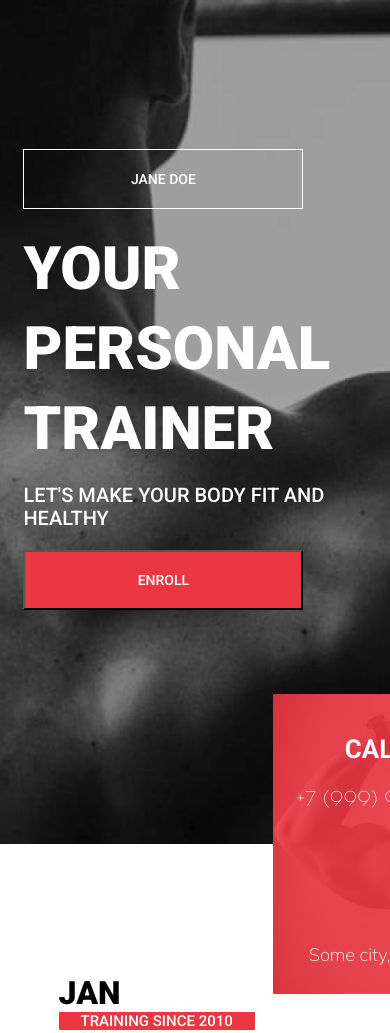
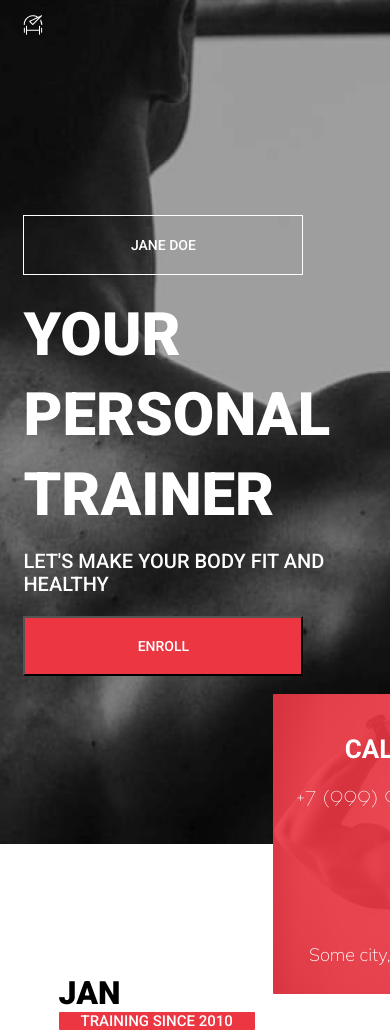
Before and after one commit to NitaLewska/fitness-trainer, a plain HTML site: page index.html in a window 390 px wide. Shown: the top 1033 px of the page. Drawn offline with nearby package versions, Linux system fonts and the light colour scheme.

Commit message:
fix: header responsiveness fix

```diff
--- a/styles.css
+++ b/styles.css
@@ -571,6 +571,9 @@ footer #copyright {
 }
 
 
+/* RESPONSIVENESS */
+
+
 @media (max-width: 1440px) {
     header{
         background-position: center;
@@ -587,7 +590,11 @@ footer #copyright {
 
 @media (max-width: 600px) {
 
-    header nav {
+    header nav{
+        background-color: transparent;
+        padding-left: 6%;
+    }
+    header nav ul{
         display:none;
     }
 
@@ -598,6 +605,7 @@ footer #copyright {
     }
 
     header article {
+        margin-top: 4%;
         margin-left: 6%;
     }
 
```
